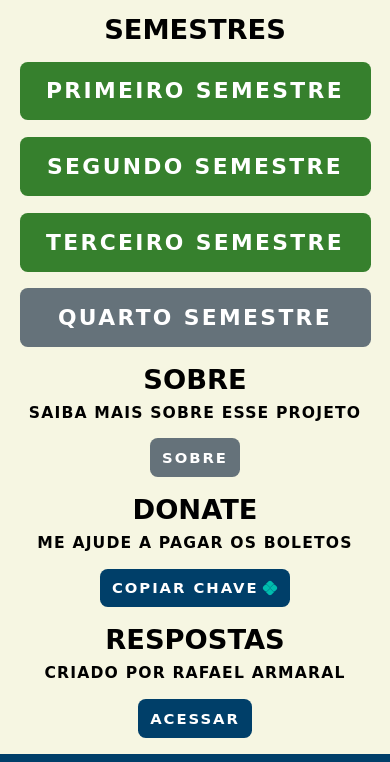
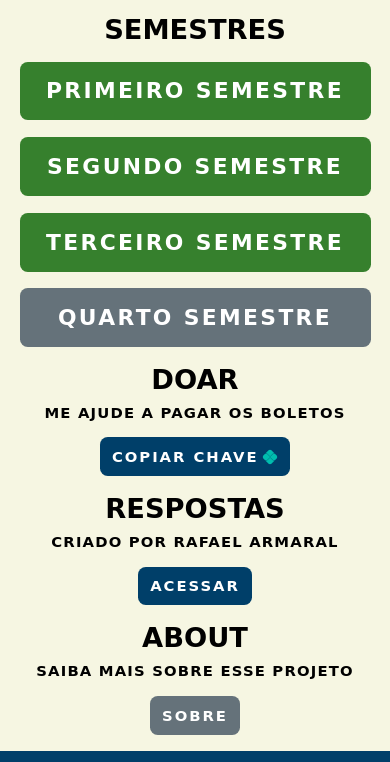
Before and after one commit to odevmatheus/Resumos, a plain HTML site: page Index.html in a window 390 px wide. Shown: the part 78-840 px from the top of the page. Drawn offline with Linux system fonts and the light colour scheme; a web font is replaced by a local one.

Commit message:
Adaptando Layout

```diff
--- a/CSS/CSS.css
+++ b/CSS/CSS.css
@@ -227,7 +227,7 @@ ul li img:Hover{
         font-size: 4.5vw;
     }
     h5{
-        font-size: 4vw;
+        font-size: 3.8vw;
     }
     button{
         margin: 1vh 1vw;
@@ -294,7 +294,7 @@ ul li img:Hover{
         margin: 2vh 0vw 1vh 0vw;
     }
     .Fundo{
-        margin: 2vh 0vw;
+        margin: 3vh 0vw;
         padding: 2vh 0vw 2vh 0vw;
         border-radius: 0vw;
     }
--- a/Index.html
+++ b/Index.html
@@ -37,12 +37,7 @@
                 <a href="TSemestre.html"> <div id="Semestres" class="BTN2"> Terceiro Semestre </div> </a>
                 <div id="Semestres" class="False"> Quarto Semestre </div>
                 <div class="Outros">
-                    <h2> Sobre </h2>
-                    <h5> Saiba Mais Sobre Esse Projeto </h5>
-                    <div class="Acesso">
-                        <button class="False"> Sobre </button>
-                    </div>
-                    <h2> Donate </h2>
+                    <h2> Doar </h2>
                     <h5> Me Ajude a Pagar Os Boletos </h5>
                     <div class="Acesso">
                         <button id="Chave" class="BTN" onclick="Chave()"> Copiar Chave <img src="Imagens/Doar.png" alt="Imagem"> </button>
@@ -51,6 +46,11 @@
                     <h5> Criado Por Rafael Armaral </h5>
                     <div class="Acesso">
                        <a href="https://siterespostas.com.br" target="_blank"> <button class="BTN"> Acessar </button> </a>
+                    </div>
+                    <h2> About </h2>
+                    <h5> Saiba Mais Sobre Esse Projeto </h5>
+                    <div class="Acesso">
+                        <button class="False"> Sobre </button>
                     </div>
                 </div>
             </section>
```
Also changed, not shown: SSemestre.html (+1 -1 lines).
